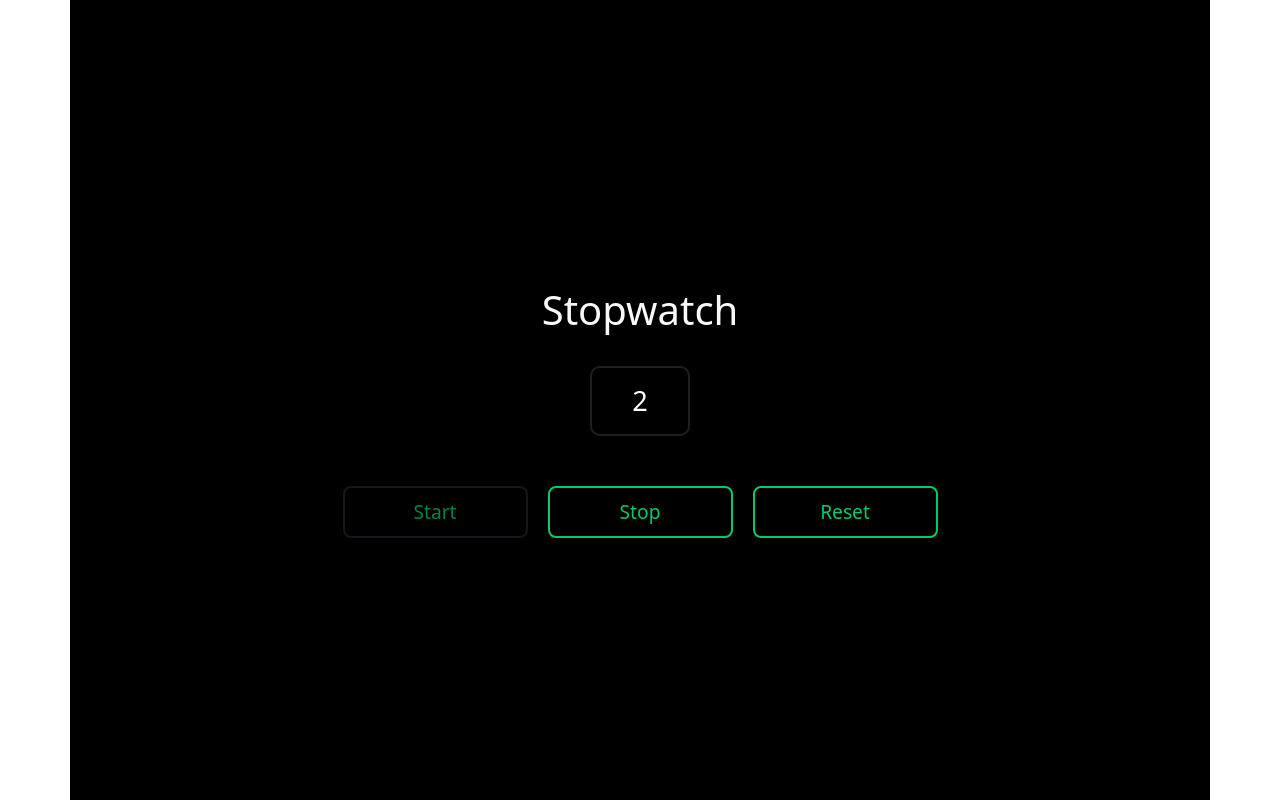
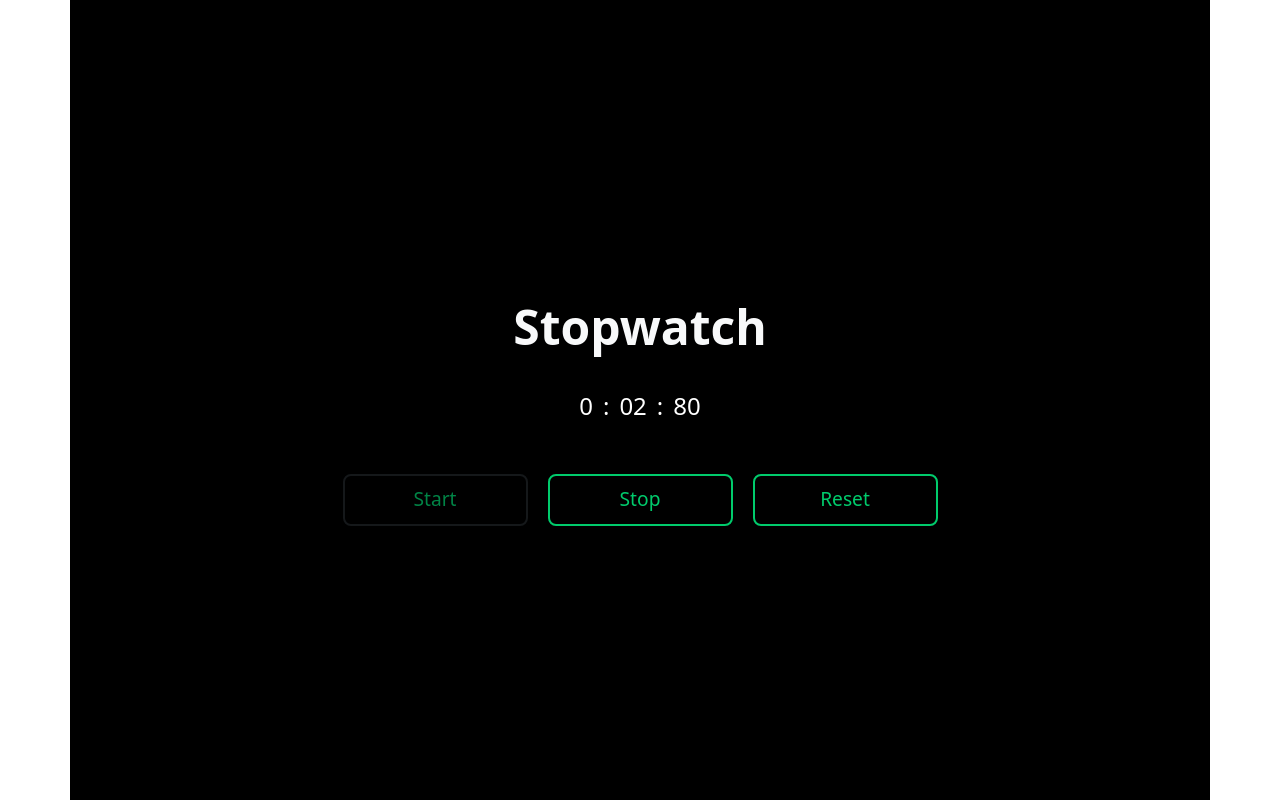
Before and after one commit to shivam79315/Stopwatch, a plain HTML site: page index.html in a window 1280 px wide. Both pictures are taken after a click on the button "Start". Drawn offline with nearby package versions, Linux system fonts and the light colour scheme.

Commit message:
Add milliseconds functionality in stopwatch

```diff
--- a/index.html
+++ b/index.html
@@ -12,8 +12,19 @@
         <h1 class="heading text-center font-weight-bold text-light p-4">Stopwatch</h1>
 
 
-        <div class="time d-flex justify-content-center align-items-center">
+        <div class="time text-center">
+            <!-- seconds  -->
+            <div class="mTime">
 
+            </div>
+            :
+            <div class="sTime">
+
+            </div>
+            :
+            <div class="msTime">
+
+            </div>
         </div>
 
         <div class="btnGroup d-flex justify-content-center">
--- a/script.js
+++ b/script.js
@@ -1,53 +1,69 @@
 const container = document.querySelector('.container');
 const startBtn = document.getElementById('start');
 const stopBtn = document.getElementById('stop');
-const time = document.querySelector('.time');
 const resetBtn = document.getElementById('reset');
+const mTime = document.querySelector('.mTime');
+const sTime = document.querySelector('.sTime');
+const msTime = document.querySelector('.msTime');
 let interval;
 let seconds = 0;
+let milliseconds = 0;
 let isTimerRunning = false;
-
-time.textContent = seconds;
-
 
 startBtn.addEventListener('click', startTimer);
 stopBtn.addEventListener('click', stopTimer);
 resetBtn.addEventListener('click', resetAndStopTimer);
 
 function startTimer() {
-   if(!isTimerRunning)
-    {
+    if (!isTimerRunning) {
         isTimerRunning = true;
         startBtn.disabled = true;
         stopBtn.disabled = false;
 
         interval = setInterval(() => {
-            seconds++;
-            // Update time displayed
-            time.textContent = seconds;
-            console.log(seconds);
-        }, 1000);
+            milliseconds += 10;
+            if (milliseconds >= 1000) {
+                milliseconds = 0;
+                seconds++;
+            }
+
+            const minutes = Math.floor(seconds / 60);
+            const remainingSeconds = seconds % 60;
+            const displayMilliseconds = Math.floor(milliseconds / 10); // Convert to 0-99
+
+
+            mTime.textContent = minutes;
+            sTime.textContent = remainingSeconds < 10 ? '0' + remainingSeconds : remainingSeconds;
+            msTime.textContent = displayMilliseconds < 10 ? '0' + displayMilliseconds : displayMilliseconds;
+
+            console.log(`Minutes: ${minutes}, Seconds: ${remainingSeconds}, Milliseconds: ${displayMilliseconds}`);
+        }, 10);
     }
 }
 
-function stopTimer()
-{
+function stopTimer() {
+    if (isTimerRunning) {
+        clearInterval(interval);
+        isTimerRunning = false;
+        startBtn.disabled = false;
+        stopBtn.disabled = true;
+    }
+}
+
+function resetAndStopTimer() {
+    clearInterval(interval);
+    isTimerRunning = false;
+    seconds = 0;
+    milliseconds = 0;
     startBtn.disabled = false;
     stopBtn.disabled = true;
-    isTimerRunning = false;
-    clearInterval(interval);
+
+
+    mTime.textContent = '0';
+    sTime.textContent = '00';
+    msTime.textContent = '00';
 }
 
-function resetTimer()
-{
-    startBtn.disabled = false;
-    stopBtn.disabled = false;
-    seconds = 0;
-    time.textContent = seconds;
-}
-
-function resetAndStopTimer()
-{
-    stopTimer();
-    resetTimer();
-}
+mTime.textContent = '0';
+sTime.textContent = '00';
+msTime.textContent = '00';
--- a/style.css
+++ b/style.css
@@ -5,7 +5,12 @@
     display: flex;
     flex-direction: column;
     justify-content: center;
-    align-items: center;
+}
+
+.heading
+{
+    font-size: 48px;
+    font-weight: 600;
 }
 
 .btn
@@ -50,11 +55,10 @@
 
 .time
 {
+    display: flex;
+    justify-content: center;
+    gap:10px;
     font-weight: 500;
-    font-size: 1.7rem;
+    font-size: 1.5rem;
     color:white;
-    height:70px;
-    width:100px;
-    border: 2px solid #1f1f1f;
-    border-radius:10px;
 }
```
